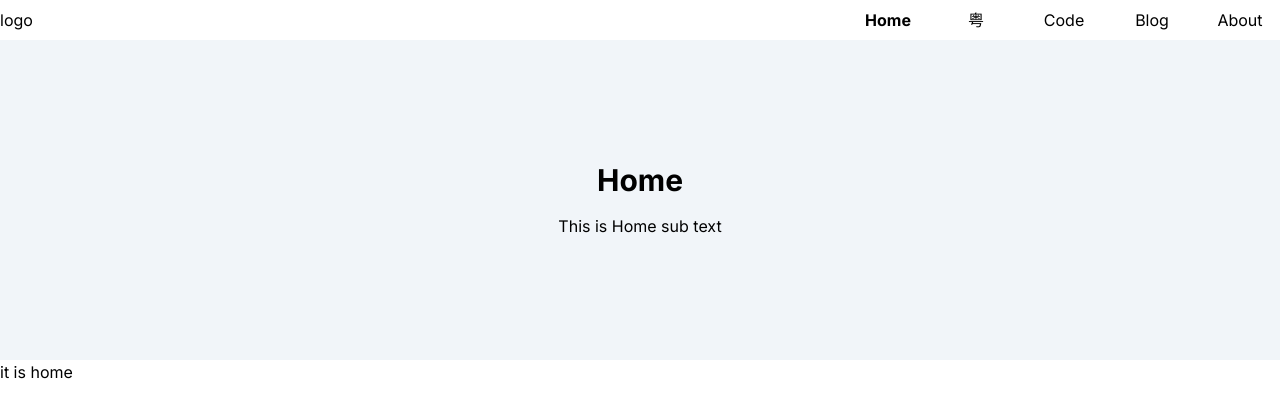
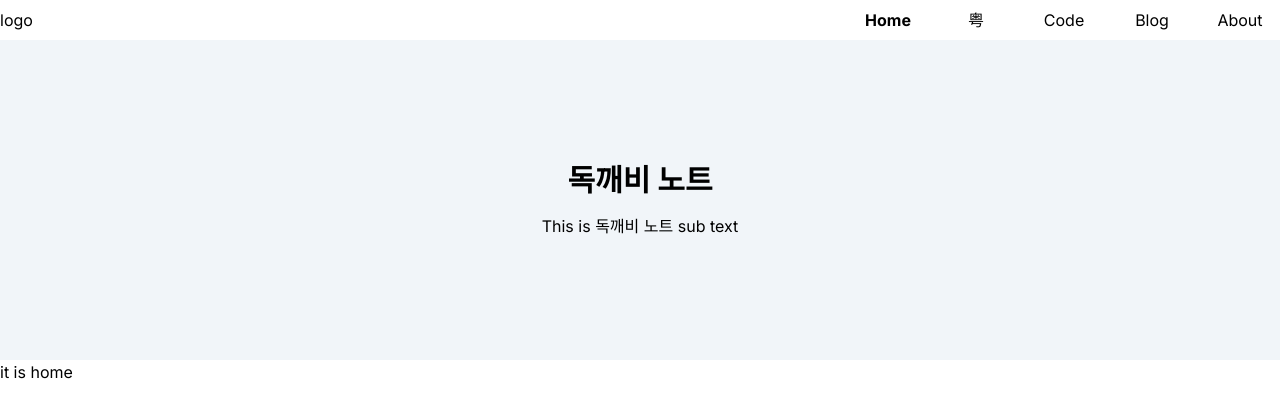
Before and after one commit to Dogkaebi5/blog, a Next.js app: page / in a window 1280 px wide. Shown: the top 418 px of the page. Built offline with nearby package versions, Linux system fonts and the light colour scheme.

Commit message:
set heros by segment

```diff
--- a/src/app/components/Heros.js
+++ b/src/app/components/Heros.js
@@ -3,13 +3,13 @@ import { usePathname } from "next/navigation"
 
 const Heros = () => {
   const pathname = usePathname()
-  const navigation = [['Home', '/'],['粤', '/cantonese'],['Code', '/code'],['Blog', '/blog'],['About', '/about']];
+  let title
 
-  const title = navigation.map(([title, url]) => {
-    if (pathname == url) {
-      return title
-    }
-  })
+  if (pathname == '/') title = "독깨비 노트"
+  if (pathname == '/cantonese') title = "粵"
+  if (pathname == '/code') title = "CODE"
+  if (pathname == '/blog') title = "BLOG"
+  if (pathname == '/about') title = "독깨비 ..."
 
   return (
     <div className="bg-slate-100 h-80 flex flex-col justify-center items-center">
```
